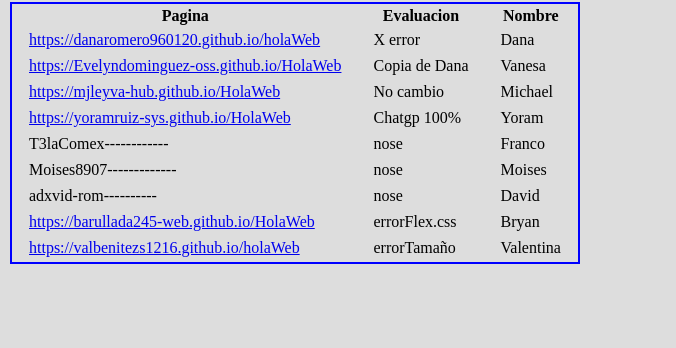
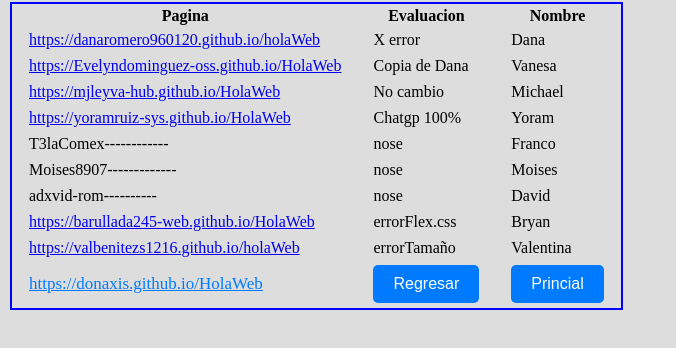
Before and after one commit to DonAxis/HolaWeb, a plain HTML site: page alumnos.html in a window 1280 px wide. Shown: the part 88-436 px from the top of the page, without its empty margins (0-676 px from the left). Drawn offline with Linux system fonts and the light colour scheme.

Commit message:
paginas alumnos, cambios no finales

```diff
--- a/alumnos.html
+++ b/alumnos.html
@@ -63,6 +63,19 @@
     <td>errorTamaño</td>
     <td>Valentina</td>
   </tr>
+   <tr>
+    <td><a href="https://donaxis.github.io/HolaWeb" class="letras">https://donaxis.github.io/HolaWeb</a></td>
+    <td >
+    	<a href="https://donaxis.github.io/HolaWeb" >
+    		<button class="botAlumnos">Regresar</button>
+    	</a>
+    </td>
+    <td >
+    	<a href="https://donaxis.github.io/HolaWeb" >
+    		<button class="botAlumnos">Princial</button>
+    	</a>
+    </td>
+  </tr>
 </table>
 
 
--- a/cuadro.css
+++ b/cuadro.css
@@ -32,3 +32,16 @@ canvas {
 p{
   font-size: 18px;
 }
+.letras{
+  font-size: 17px;
+  color: #007BFF;
+}
+.botAlumnos{
+  background-color: #007BFF;
+  color: white;
+  border: none;
+  padding: 10px 20px;
+  border-radius: 5px;
+  cursor: pointer;
+  font-size: 16px;
+}
```
Also changed, not shown: index.html (+2 -1 lines).
